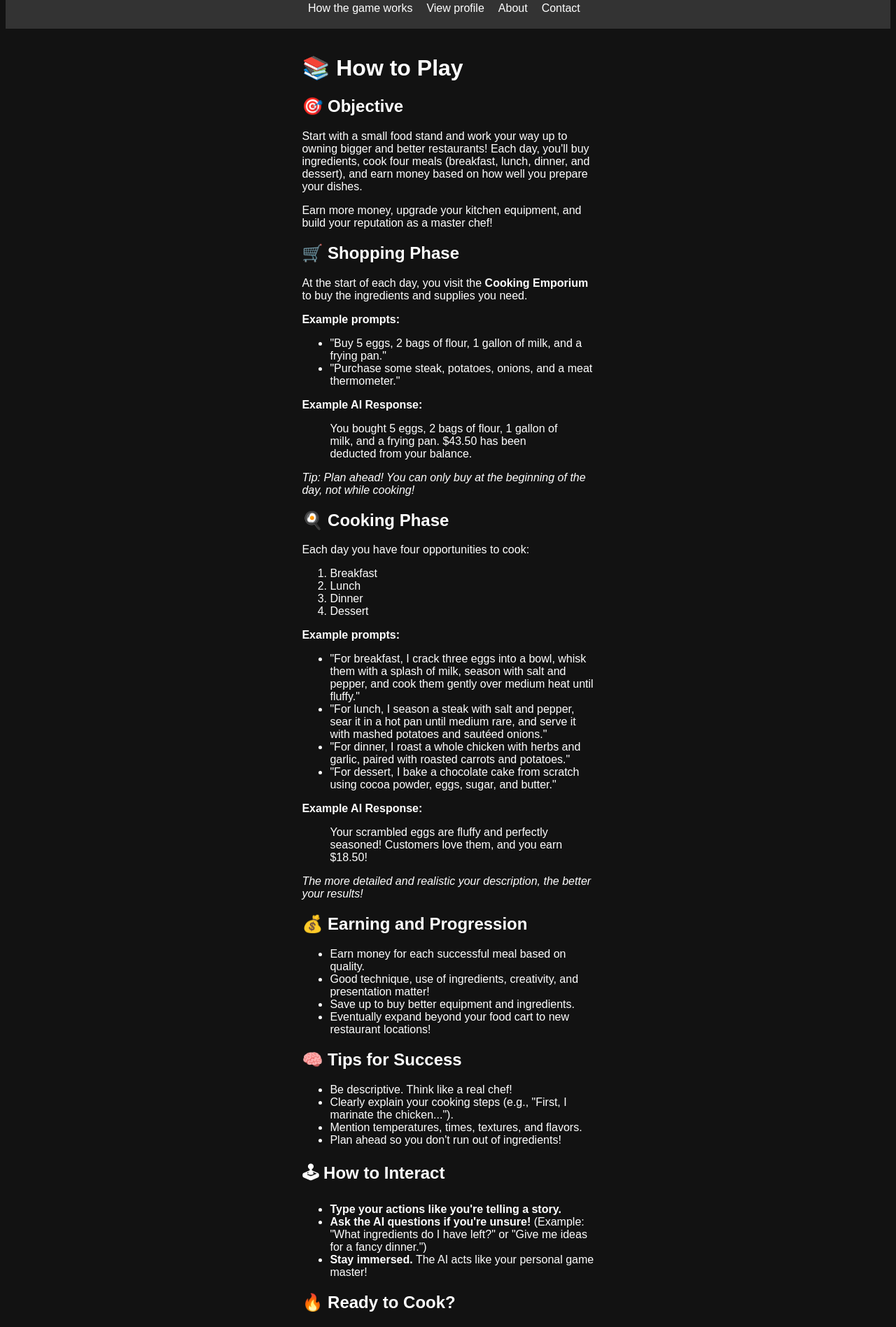
After one commit to antlaw0/ai-game, a Flask app: page /how-the-game-works in a window 1280 px wide. The commit adds this page. Shown: the part 329-2226 px from the top of the page at 70% size. Run offline with Flask 3, Linux system fonts and the light colour scheme.

Commit message:
Added how game works page

```diff
--- a/server.py
+++ b/server.py
@@ -372,6 +372,11 @@ def reset_password(token):
     finally:
         session.close()
 
+
+@app.route("/how-the-game-works")
+def how_the_game_works():
+    return render_template("how-the-game-works.html")
+
 # ---------- RUN ----------
 if __name__ == "__main__":
     port = int(os.environ.get("PORT", 5000))
--- a/static/styles.css
+++ b/static/styles.css
@@ -13,3 +13,17 @@ button {
     padding: 10px;
     font-size: 16px;
 }
+
+.centered-container {
+  width: 33%; /* About 1/3 of the screen */
+  margin: 0 auto; /* Center horizontally */
+  padding: 1rem; /* Some padding so text doesn't touch edges */
+  text-align: left; /* Make sure text itself is left aligned inside the box */
+}
+
+/* Optional: make it responsive for smaller screens */
+@media (max-width: 768px) {
+  .centered-container {
+    width: 90%; /* Wider on smaller screens */
+  }
+}
--- a/templates/game.html
+++ b/templates/game.html
@@ -8,6 +8,7 @@
 </head>
 <body>
 <div id="header"></div>
+<div class="centered-container">
 
   <div class="game-container">
     <h1>Cooking Game</h1>
@@ -119,7 +120,9 @@
       }
     });
   </script>
+  </div>
   <div id="footer"></div>
+
 
 </body>
 </html>
--- /dev/null
+++ b/templates/how-the-game-works.html
@@ -0,0 +1,102 @@
+<!DOCTYPE html>
+<html lang="en">
+<head>
+  <meta charset="UTF-8">
+  <meta name="viewport" content="width=device-width, initial-scale=1.0">
+  <title>How the Game Works - Cooking Game</title>
+  <link rel="stylesheet" href="/static/styles.css">
+</head>
+<body>
+<div id="header"></div>
+<div class="centered-container">
+
+  <div class="content-container">
+    <h1>📚 How to Play</h1>
+
+    <h2>🎯 Objective</h2>
+    <p>Start with a small food stand and work your way up to owning bigger and better restaurants! Each day, you'll buy ingredients, cook four meals (breakfast, lunch, dinner, and dessert), and earn money based on how well you prepare your dishes.</p>
+    <p>Earn more money, upgrade your kitchen equipment, and build your reputation as a master chef!</p>
+
+    <h2>🛒 Shopping Phase</h2>
+    <p>At the start of each day, you visit the <strong>Cooking Emporium</strong> to buy the ingredients and supplies you need.</p>
+
+    <p><strong>Example prompts:</strong></p>
+    <ul>
+      <li>"Buy 5 eggs, 2 bags of flour, 1 gallon of milk, and a frying pan."</li>
+      <li>"Purchase some steak, potatoes, onions, and a meat thermometer."</li>
+    </ul>
+
+    <p><strong>Example AI Response:</strong></p>
+    <blockquote>You bought 5 eggs, 2 bags of flour, 1 gallon of milk, and a frying pan. $43.50 has been deducted from your balance.</blockquote>
+
+    <p><em>Tip: Plan ahead! You can only buy at the beginning of the day, not while cooking!</em></p>
+
+    <h2>🍳 Cooking Phase</h2>
+    <p>Each day you have four opportunities to cook:</p>
+    <ol>
+      <li>Breakfast</li>
+      <li>Lunch</li>
+      <li>Dinner</li>
+      <li>Dessert</li>
+    </ol>
+
+    <p><strong>Example prompts:</strong></p>
+    <ul>
+      <li>"For breakfast, I crack three eggs into a bowl, whisk them with a splash of milk, season with salt and pepper, and cook them gently over medium heat until fluffy."</li>
+      <li>"For lunch, I season a steak with salt and pepper, sear it in a hot pan until medium rare, and serve it with mashed potatoes and sautéed onions."</li>
+      <li>"For dinner, I roast a whole chicken with herbs and garlic, paired with roasted carrots and potatoes."</li>
+      <li>"For dessert, I bake a chocolate cake from scratch using cocoa powder, eggs, sugar, and butter."</li>
+    </ul>
+
+    <p><strong>Example AI Response:</strong></p>
+    <blockquote>Your scrambled eggs are fluffy and perfectly seasoned! Customers love them, and you earn $18.50!</blockquote>
+
+    <p><em>The more detailed and realistic your description, the better your results!</em></p>
+
+    <h2>💰 Earning and Progression</h2>
+    <ul>
+      <li>Earn money for each successful meal based on quality.</li>
+      <li>Good technique, use of ingredients, creativity, and presentation matter!</li>
+      <li>Save up to buy better equipment and ingredients.</li>
+      <li>Eventually expand beyond your food cart to new restaurant locations!</li>
+    </ul>
+
+    <h2>🧠 Tips for Success</h2>
+    <ul>
+      <li>Be descriptive. Think like a real chef!</li>
+      <li>Clearly explain your cooking steps (e.g., "First, I marinate the chicken...").</li>
+      <li>Mention temperatures, times, textures, and flavors.</li>
+      <li>Plan ahead so you don't run out of ingredients!</li>
+    </ul>
+
+    <h2>🕹 How to Interact</h2>
+    <ul>
+      <li><strong>Type your actions like you're telling a story.</strong></li>
+      <li><strong>Ask the AI questions if you're unsure!</strong> (Example: "What ingredients do I have left?" or "Give me ideas for a fancy dinner.")</li>
+      <li><strong>Stay immersed.</strong> The AI acts like your personal game master!</li>
+    </ul>
+
+    <h2>🔥 Ready to Cook?</h2>
+    <p>Type into the prompt, start shopping, and prepare your first meal. Your journey to culinary greatness begins now!</p>
+  </div>
+  </div>
+  <div id="footer"></div>
+
+</body>
+<script>
+// Insert Header
+  fetch('/static/header.html')
+    .then(res => res.text())
+    .then(data => {
+      document.getElementById('header').innerHTML = data;
+    });
+
+  // Insert Footer
+  fetch('/static/footer.html')
+    .then(res => res.text())
+    .then(data => {
+      document.getElementById('footer').innerHTML = data;
+    });
+
+</script>
+</html>
--- a/templates/index.html
+++ b/templates/index.html
@@ -3,14 +3,14 @@
 <head>
   <meta charset="UTF-8" />
   <meta name="viewport" content="width=device-width, initial-scale=1.0"/>
-  <title>Login - Cooking Game</title>
+  <title>Home - Cooking Game</title>
   <link rel="stylesheet" href="/static/styles.css" />
 </head>
 
 
 <body>
 <div id="header"></div>
-
+<div class="centered-container">
   <div class="login-container">
     <h1>Log in or Sign Up </h1>
     <p>Enter your email and password to sign in or create a new account.</p>
@@ -54,6 +54,7 @@ You play by simply typing your actions. The AI reads what you write and responds
 Think you’ve got what it takes to be a top chef?
 Let’s get cooking!
 </p>
+</div>
   <script>
 
     // Insert Header
--- a/templates/register.html
+++ b/templates/register.html
@@ -8,6 +8,7 @@
 </head>
 <body>
 <div id="header"></div>
+<div class="centered-container">
 
   <div class="login-container">
     <h1>Create Your Cooking Game Account</h1>
@@ -96,6 +97,7 @@
       }
     });
   </script>
+  </div>
   <div id="footer"></div>
 
 </body>
--- a/templates/reset_form.html
+++ b/templates/reset_form.html
@@ -7,6 +7,7 @@
   <link rel="stylesheet" href="/static/styles.css" />
 </head>
 <body>
+<div id="header></div>
   <div class="login-container">
     <h1>Reset Your Password</h1>
 
@@ -24,5 +25,7 @@
       <a href="/">Back to login</a>
     </p>
   </div>
+
+  <div id="footer></div>
 </body>
 </html>
```
Also changed, not shown: templates/login.html (+17 -0 lines), static/images/mainLogo.png.
